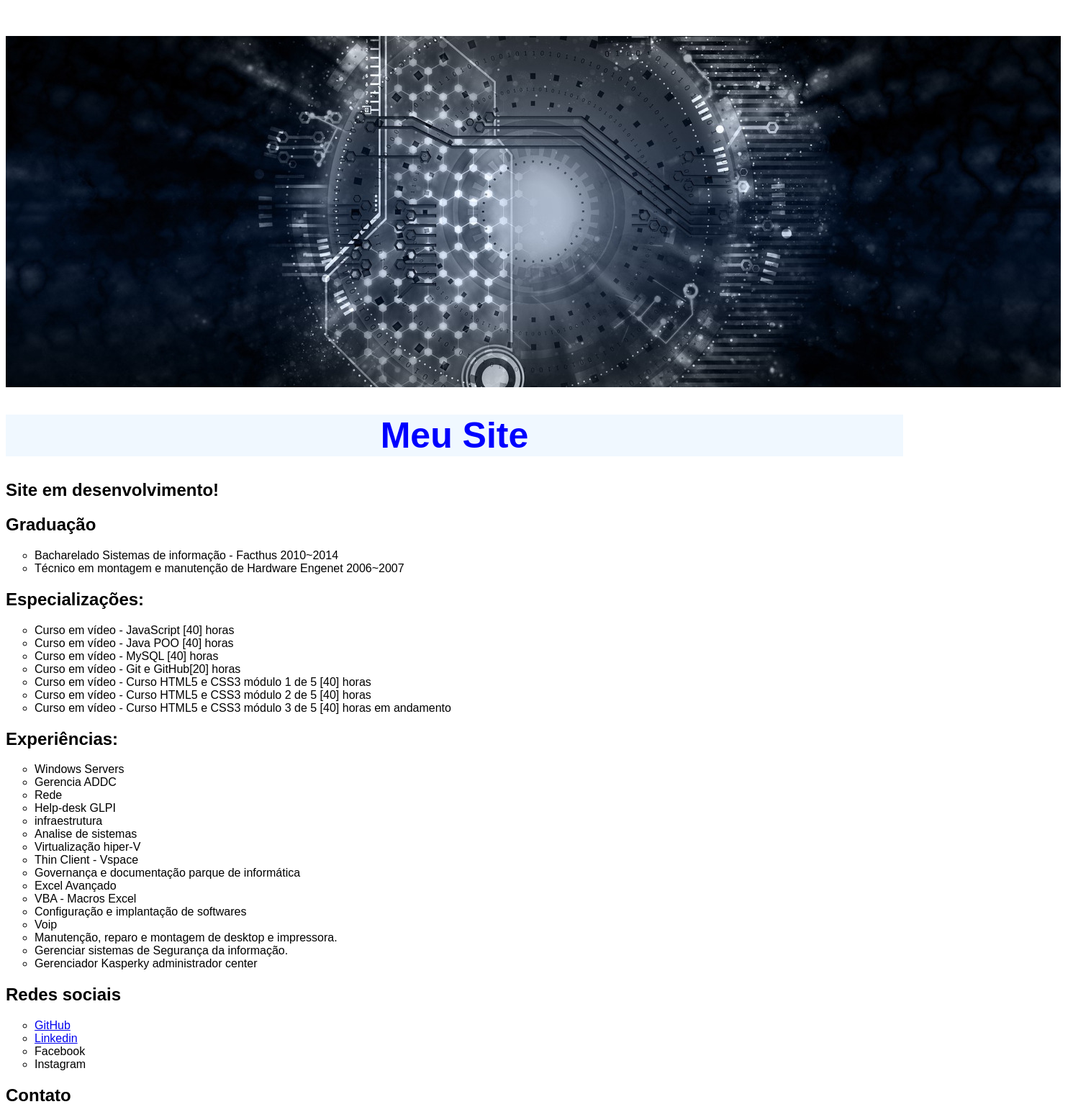
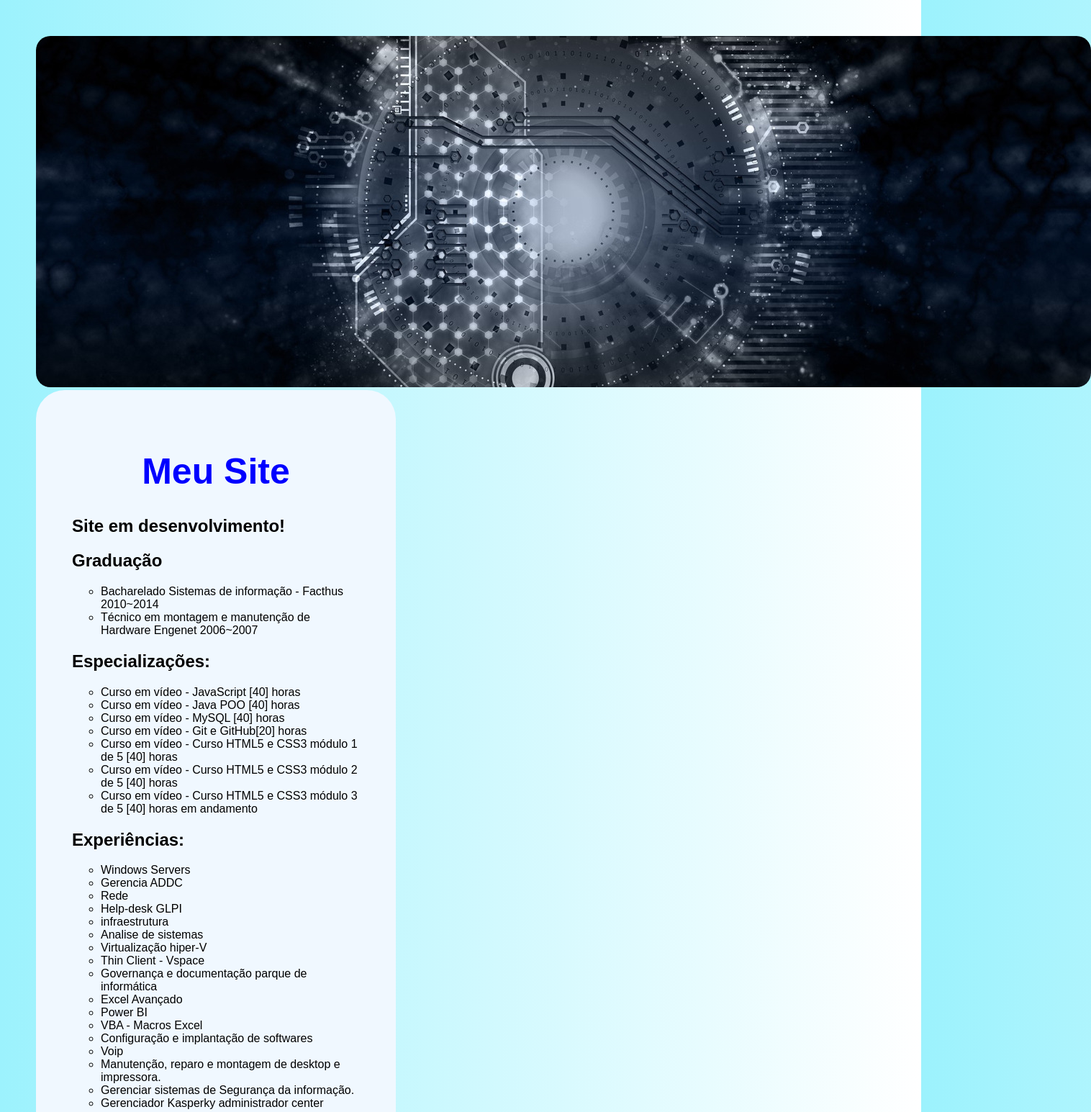
Before and after one commit to DevAlexandre1/HTML5_CSS3_intermediario, a plain HTML site: page exercicios/ex21/caixa03.html in a window 1280 px wide. Shown: the top 1545 px of the page at 72% size, 1516 px wide, since content can reach past the window. Drawn offline with Linux system fonts and the light colour scheme.

Commit message:
Alterações no CSS

```diff
--- a/exercicios/ex21/caixa03.html
+++ b/exercicios/ex21/caixa03.html
@@ -14,7 +14,7 @@
 
     <source media="(max-width: 800px)" srcset="../../imagens/banner_tecnologia800x266.jpg" type="image/png">
     <source media="(max-width: 1050px)" srcset="../../imagens/banner_tecnologia1000.jpg" type="image/png">
-     <img style="display: inline;" src="../../imagens/banner_tecnologia1466x488.jpg" alt="Imagem banner">
+     <img style="display: inline; margin: auto; border-radius:  20px; " src="../../imagens/banner_tecnologia1466x488.jpg" alt="Imagem banner">
 
 
     </picture>
@@ -22,7 +22,7 @@
 
 
 <body>
-    <div class="Conteudo_1">
+    <main>
         <h1>Meu Site</h1>
         <h2>Site em desenvolvimento!</h2>
 
@@ -54,6 +54,7 @@
                 <li>Thin Client - Vspace
                 <li>Governança e documentação parque de informática
                 <li>Excel Avançado
+                <li>Power BI
                 <li>VBA -  Macros Excel
                 <li>Configuração e implantação de softwares
                 <li>Voip
@@ -61,7 +62,6 @@
                 <li>Gerenciar sistemas de Segurança da informação.
                 <li>Gerenciador Kasperky administrador center</li>
             </ul>
-    </div>
 
     <h2>Redes sociais</h2>
         <ul type="circle">
@@ -81,6 +81,7 @@
             <li><a href="../../material/Guia_markdown.pdf" target="_blank" download="Guia_markdown.pdf" type="application.pdf">Guia markdown</a></li>
             <li><a href="../../material/Modelo de Caixas.pdf" target="_blank" download="Modelo de Caixas.pdf" type="application.pdf">Modelos de caixas - HTML5</a></li>
         </ul>
+    </main>
 
 
         <h2>Radio</h2>
--- a/exercicios/ex21/style.css
+++ b/exercicios/ex21/style.css
@@ -4,12 +4,8 @@
 
 
 body{
-<<<<<<< Updated upstream
    background-image: linear-gradient(90deg, rgb(156, 242, 253), white);
    margin-top: 50px;
-=======
-    background-color: rgb(228, 242, 247);
->>>>>>> Stashed changes
     margin-left: 50px;
     margin-right: 25px;
     font-family: Arial, Helvetica, sans-serif;
@@ -17,10 +13,18 @@ body{
 
 }
 h1 {
-    background-color: aliceblue;
-    background-size: auto;
+
     text-align: center;
     color: blue;
     font-size: 50px;
 
 }
+p{
+    text-align: justify;
+}
+main{
+    background-color: aliceblue;
+    border-radius: 40px;
+    width: 400px;
+    padding: 50px;
+}
```
